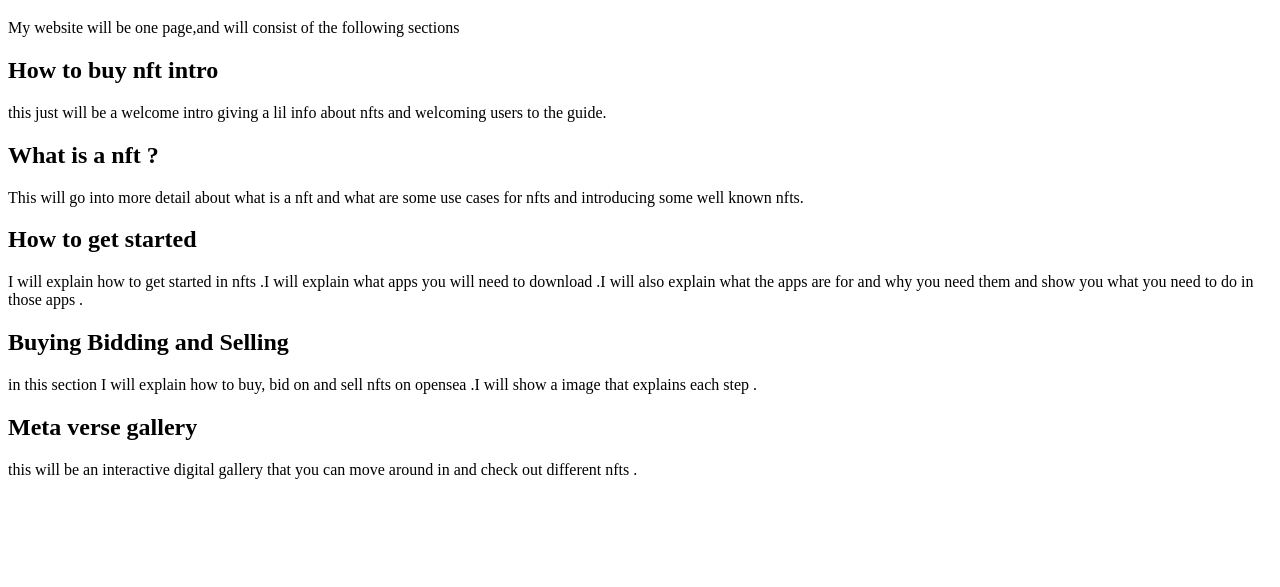
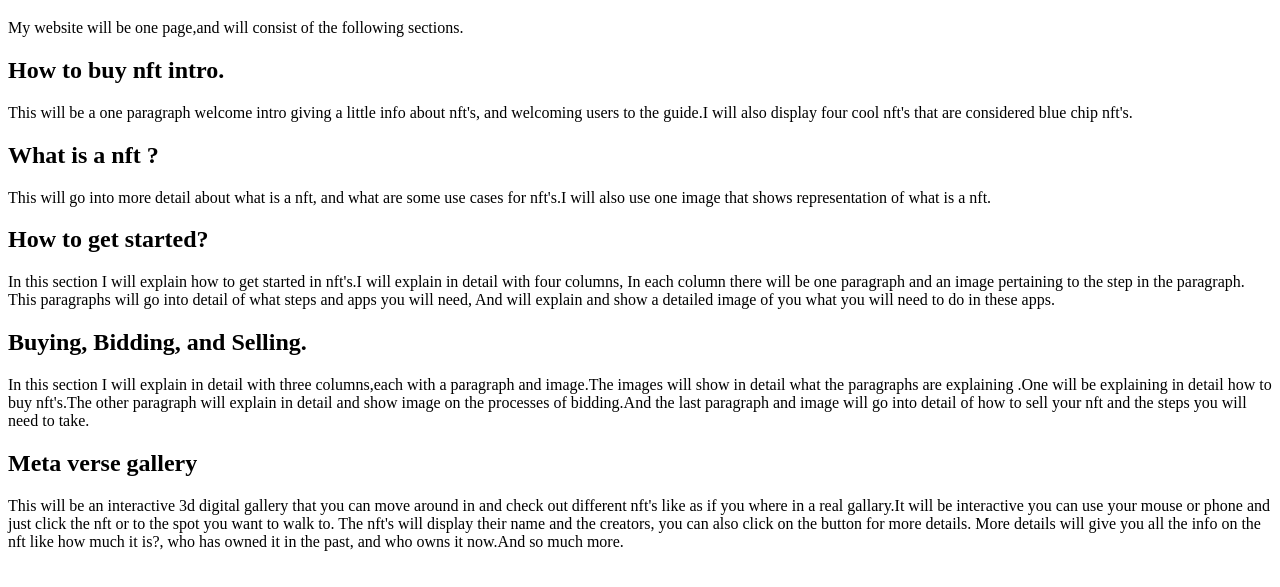
Before and after one commit to Aarontorres505/my-pwp-Aaron, a plain HTML site: page public_html/documentation/milestone-2.html in a window 1280 px wide. Shown: the part 61-648 px from the top of the page. Drawn offline with Linux system fonts and the light colour scheme.

Commit message:
Added more detail and fixed corrections and spelling .

```diff
--- a/public_html/documentation/milestone-2.html
+++ b/public_html/documentation/milestone-2.html
@@ -13,13 +13,18 @@
     <h1>content strategy</h1>
 </header>
 <section class="container">
-<p>My website will be one page,and will consist of the following sections </p>
-    <h2> How to buy nft intro </h2> this just will be a welcome intro giving a lil info about nfts and welcoming users to the guide.
-    <h2>What is a nft ?</h2>This will go into more detail about what is a nft and what are some use cases for nfts and introducing some well known nfts.
-    <h2>How to get started </h2> I will explain how to get started in nfts .I will explain what apps you will need to download .I will also explain what the apps are for and why you need them
-    and show you what you need to do in those apps .
-    <h2>Buying Bidding and Selling</h2>in this section I will explain how to buy, bid on and sell nfts on opensea .I will show a image that explains each step .
-    <h2>Meta verse gallery</h2> this will be an interactive digital gallery that you can move around in and check out different nfts .
+<p>My website will be one page,and will consist of the following sections. </p>
+
+    <h2> How to buy nft intro. </h2> This  will be a one paragraph welcome intro giving a little info about nft's, and welcoming users to the guide.I will also display four cool nft's that are considered blue chip nft's.
+
+    <h2>What is a nft ?</h2>This will go into more detail about what is a nft, and what are some use cases for nft's.I will also use one image that shows representation of  what is a nft.
+
+    <h2>How to get started? </h2> In this section I will explain how to get started in nft's.I will explain in detail with four columns, In each column there will be one paragraph and an image pertaining to the step in the paragraph. This paragraphs will go into detail of what steps and apps you will need, And will explain and show a detailed image of you what you will need to do in these apps.
+
+    <h2>Buying, Bidding, and Selling.</h2>In this section I will explain in detail with three columns,each with a paragraph and image.The images
+    will show in detail what the paragraphs are explaining .One will be explaining in detail how to buy nft's.The other paragraph will explain in detail and show image on the processes of bidding.And the last paragraph and image will go into detail of how to sell your nft and the steps you  will need to take.
+
+    <h2>Meta verse gallery</h2> This will be an interactive 3d digital gallery that you can move around in and check out different nft's like as if you where in a real gallary.It will be interactive you can use your mouse or phone and just click the nft or to the spot you want to walk to. The nft's will display their name and the creators, you can also click on the button for more details. More details will give you all the info on the nft like how much it is?, who has owned it in the past, and who owns it now.And so much more.
 
 
 
```
